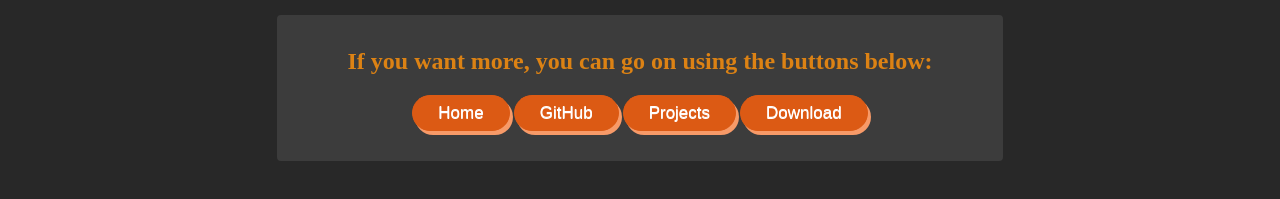
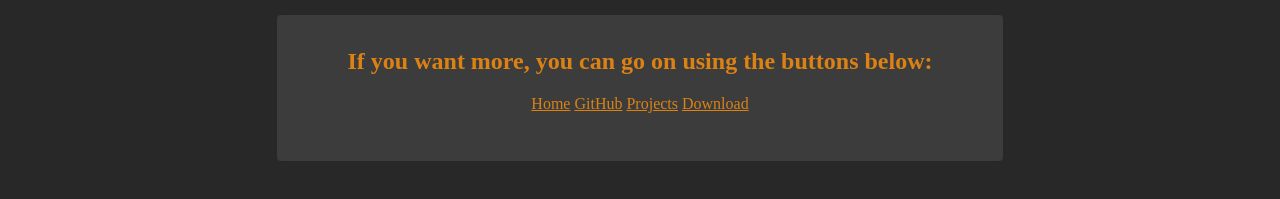
Before and after one commit to jetspace/jetspace.github.io, a plain HTML site: page index.html in a window 1280 px wide. Shown: the part 401-600 px from the top of the page. Drawn offline with Linux system fonts and the light colour scheme.

Commit message:
Removed Buttons Prepared for new design

```diff
--- a/index.html
+++ b/index.html
@@ -3,7 +3,7 @@
     <link rel="stylesheet" type="text/css" href="stylesheet.css"/>
     <title>JetSpace Project</title>
   </head>
-  <body>
+  <body id="home">
 
   <h1>JetSpace</h1><hr>
   <div id="infobox">
@@ -32,10 +32,10 @@
     <h2>
       If you want more, you can go on using the buttons below:
     </h2>
-    <a href="index.html" class="myButton">Home</a>
-    <a href="http://github.com/orgs/jetspace" class="myButton">GitHub</a>
-    <a href="status.html" class="myButton">Projects</a>
-    <a href="download.html" class="myButton">Download</a>
+    <a href="index.html">Home</a>
+    <a href="http://github.com/orgs/jetspace">GitHub</a>
+    <a href="status.html">Projects</a>
+    <a href="download.html">Download</a>
   </div>
 
   </p>
--- a/stylesheet.css
+++ b/stylesheet.css
@@ -78,45 +78,8 @@
 
 }
 
+a {
 
-/* Generated Buttons */
 
-.myButton {
-	-moz-box-shadow: 3px 4px 0px 0px #f79a68;
-	-webkit-box-shadow: 3px 4px 0px 0px #f79a68;
-	box-shadow: 3px 4px 0px 0px #f79a68;
-	background:-webkit-gradient(linear, left top, left bottom, color-stop(0.05, #dc5a14), color-stop(1, #dc5a14));
-	background:-moz-linear-gradient(top, #dc5a14 5%, #dc5a14 100%);
-	background:-webkit-linear-gradient(top, #dc5a14 5%, #dc5a14 100%);
-	background:-o-linear-gradient(top, #dc5a14 5%, #dc5a14 100%);
-	background:-ms-linear-gradient(top, #dc5a14 5%, #dc5a14 100%);
-	background:linear-gradient(to bottom, #dc5a14 5%, #dc5a14 100%);
-	filter:progid:DXImageTransform.Microsoft.gradient(startColorstr='#dc5a14', endColorstr='#dc5a14',GradientType=0);
-	background-color:#dc5a14;
-	-moz-border-radius:18px;
-	-webkit-border-radius:18px;
-	border-radius:18px;
-	border:1px solid #dc5a14;
-	display:inline-block;
-	cursor:pointer;
-	color:#ffffff;
-	font-family:arial;
-	font-size:17px;
-	padding:7px 25px;
-	text-decoration:none;
-	text-shadow:0px 1px 0px #ffffff;
+
 }
-.myButton:hover {
-	background:-webkit-gradient(linear, left top, left bottom, color-stop(0.05, #dc5a14), color-stop(1, #dc5a14));
-	background:-moz-linear-gradient(top, #dc5a14 5%, #dc5a14 100%);
-	background:-webkit-linear-gradient(top, #dc5a14 5%, #dc5a14 100%);
-	background:-o-linear-gradient(top, #dc5a14 5%, #dc5a14 100%);
-	background:-ms-linear-gradient(top, #dc5a14 5%, #dc5a14 100%);
-	background:linear-gradient(to bottom, #dc5a14 5%, #dc5a14 100%);
-	filter:progid:DXImageTransform.Microsoft.gradient(startColorstr='#dc5a14', endColorstr='#dc5a14',GradientType=0);
-	background-color:#dc5a14;
-}
-.myButton:active {
-	position:relative;
-	top:1px;
-}
```
Also changed, not shown: download.html (+5 -5 lines), status.html (+5 -5 lines).
